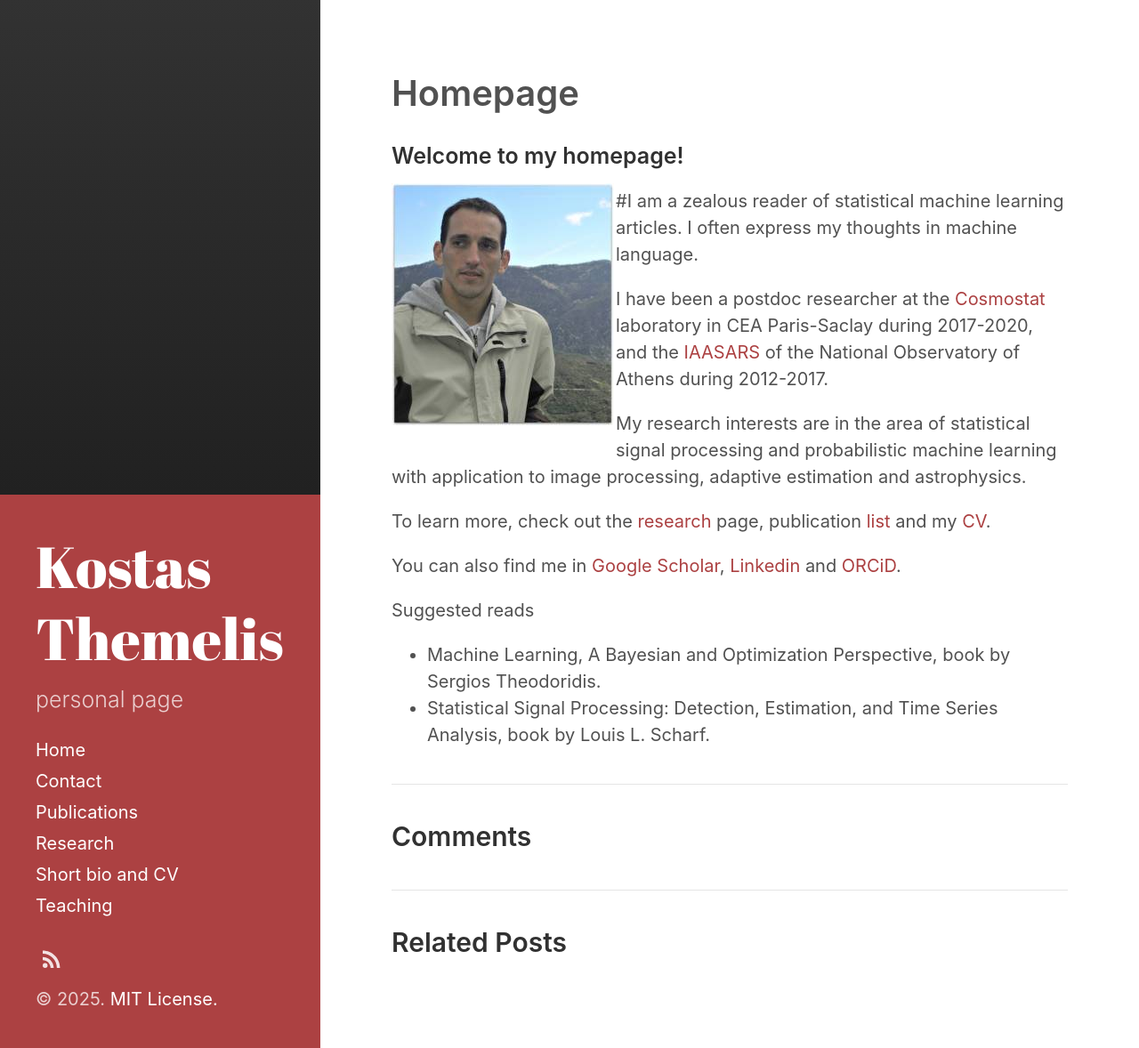
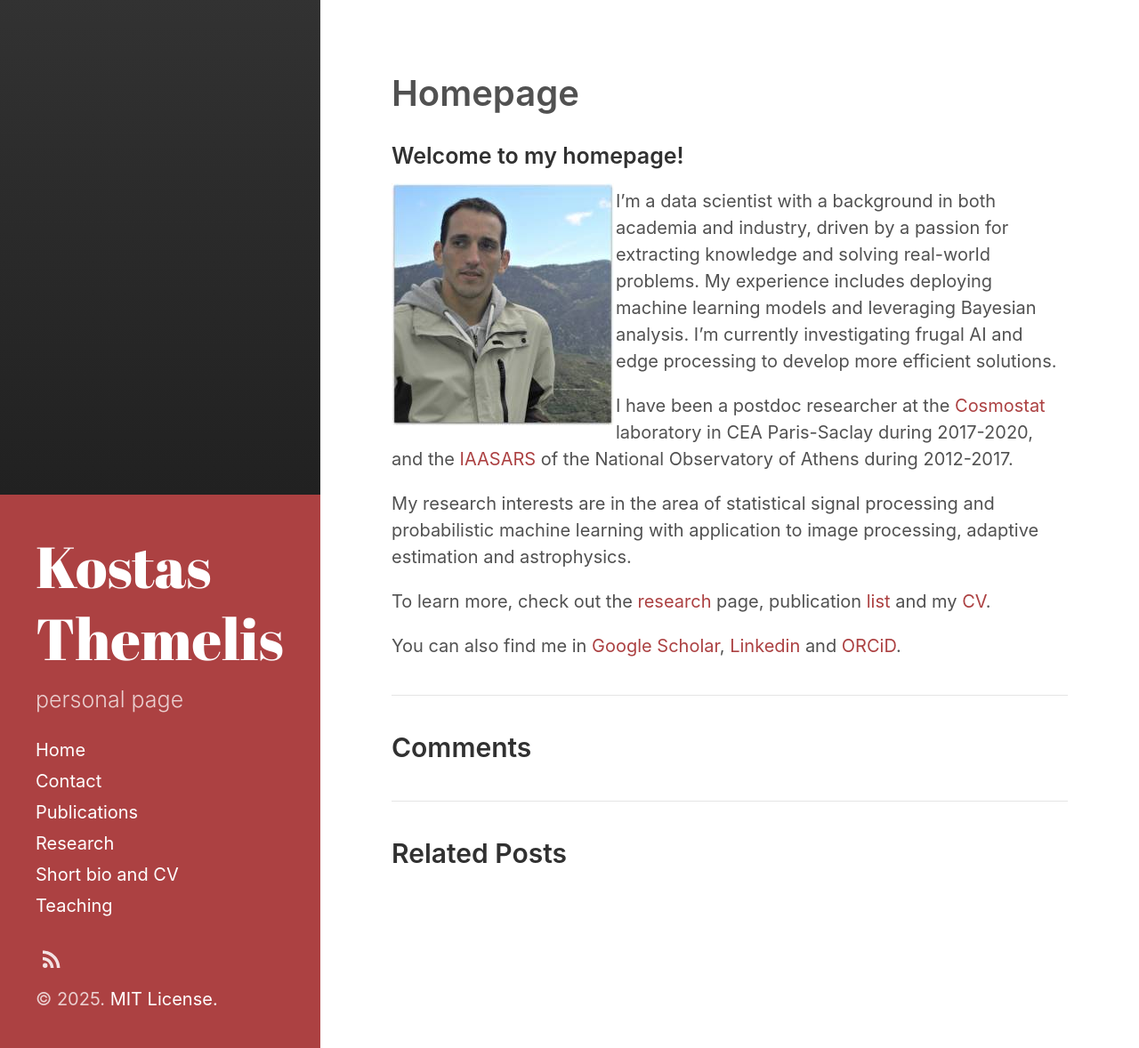
Before and after one commit to themelis/themelis.github.io, a Jekyll site: the page built from _posts/2017-06-01-homepage.md, in a window 1280 px wide. Shown: the whole page at 89% size. Built offline with Jekyll 4.4.1, drawn with Linux system fonts in a browser that asks for light colours.

Commit message:
frontpage update

```diff
--- a/_posts/2017-06-01-homepage.md
+++ b/_posts/2017-06-01-homepage.md
@@ -9,7 +9,9 @@ excerpt_separator:  <!--more-->
 
 ![me](/images/dscn2366_2_.jpg){:class="img-inline"}
 
-#I am a zealous reader of statistical machine learning articles. I often express my thoughts in machine language.
+<!-- I am a zealous reader of statistical machine learning articles. I often express my thoughts in machine language. -->
+
+I'm a data scientist with a background in both academia and industry, driven by a passion for extracting knowledge and solving real-world problems. My experience includes deploying machine learning models and leveraging Bayesian analysis. I'm currently investigating frugal AI and edge processing to develop more efficient solutions.
 
 I have been a postdoc researcher at the [Cosmostat](http://www.cosmostat.org/) laboratory in CEA Paris-Saclay during 2017-2020, and the [IAASARS](https://www.astro.noa.gr/en/main/) of the National Observatory of Athens during 2012-2017.
 
@@ -19,7 +21,7 @@ To learn more, check out the [research](https://themelis.github.io/research.html
 
 You can also find me in [Google Scholar](http://scholar.google.gr/citations?user=q6vZ-pwAAAAJ&hl=en "scholar"), [Linkedin](http://www.linkedin.com/pub/konstantinos-themelis/13/625/266 "linkedin") and [ORCiD](http://orcid.org/0000-0002-0090-4312 "ORCiD").
 
-Suggested reads
+<!-- Suggested reads
 
 * Machine Learning, A Bayesian and Optimization Perspective, book by Sergios Theodoridis.
-* Statistical Signal Processing: Detection, Estimation, and Time Series Analysis, book by Louis L. Scharf.
+* Statistical Signal Processing: Detection, Estimation, and Time Series Analysis, book by Louis L. Scharf. -->
```
